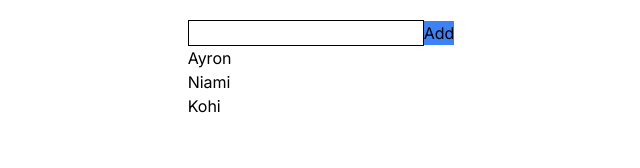
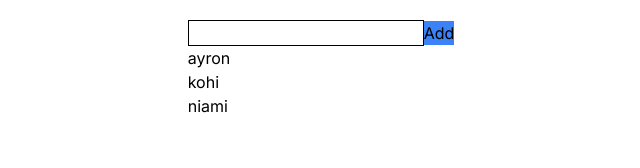
Before and after one commit to kohila99/todo-list, a Next.js app: page / in a window 1280 px wide. Shown: the top 168 px of the page, without its empty margins (239-879 px from the left). Built offline with nearby package versions, Linux system fonts and the light colour scheme.

Commit message:
creat array

```diff
--- a/app/page.tsx
+++ b/app/page.tsx
@@ -3,14 +3,17 @@
 import { useState } from "react";
 
 const App = () => {
-  const [state, setState] = useState("");
+  let [state, setState] = useState("");
+  let [arr, setArr] = useState(["ayron", "kohi", "niami"]);
 
   const handleChange = (e: React.ChangeEvent<HTMLInputElement>) => {
     setState(e.target.value);
   };
+
   const handleClick = () => {
-    alert(state);
+    setArr([...arr, state]);
   };
+
   return (
     <div className=" mt-5 m-auto w-1/3">
       <input
@@ -22,9 +25,9 @@ const App = () => {
         Add
       </button>
       <ul>
-        <li>Ayron</li>
-        <li>Niami</li>
-        <li>Kohi</li>
+        {arr.map((value, index) => (
+          <li key={index}> {value} </li>
+        ))}
       </ul>
     </div>
   );
```
